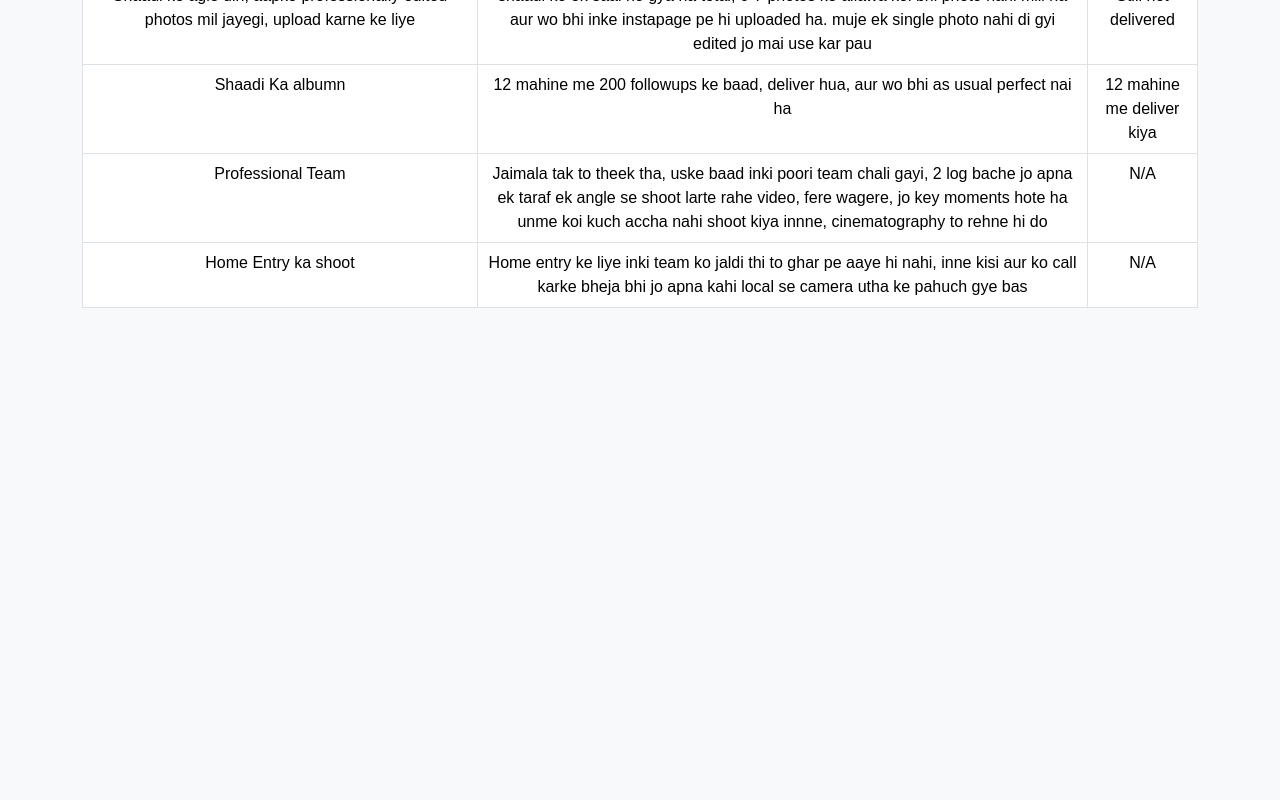
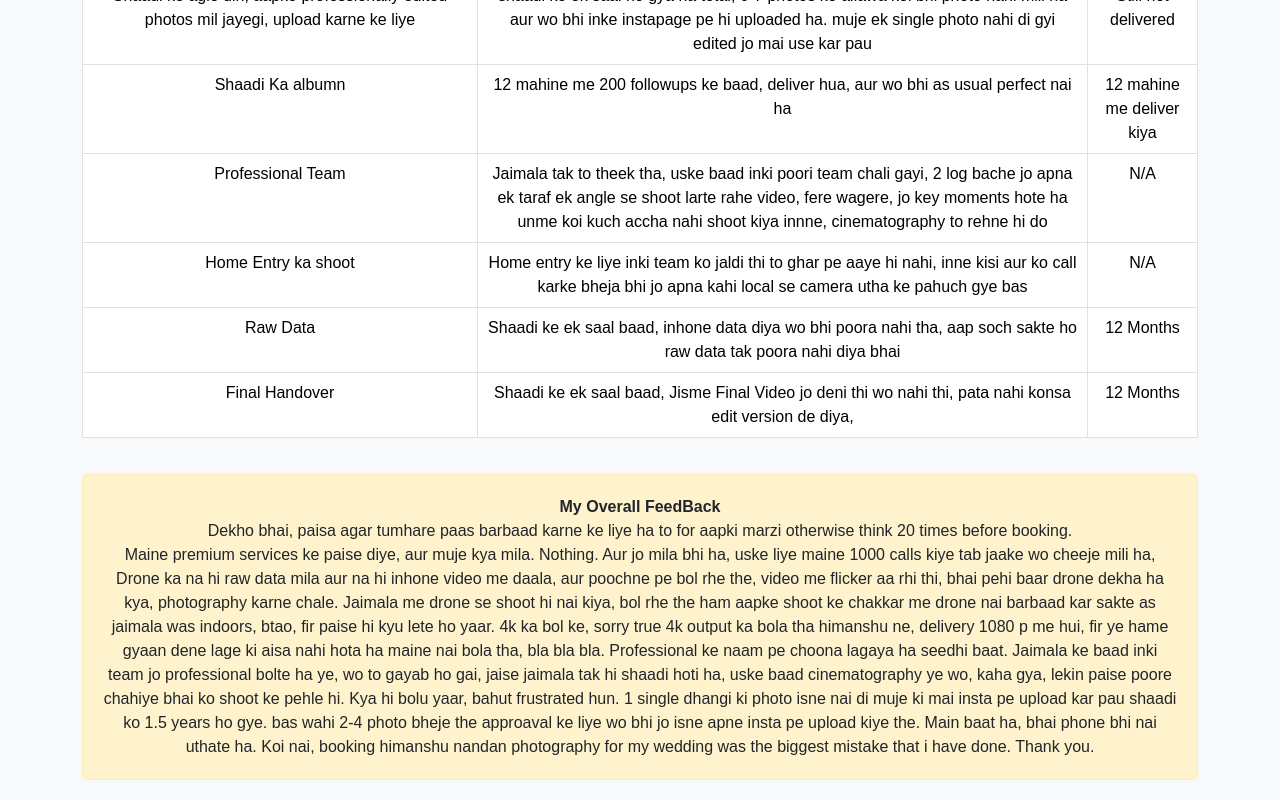
Before and after one commit to hackersdad/web, a plain HTML site: page index.html in a window 1280 px wide. Shown: the part 798-1598 px from the top of the page. Before the commit the page ends 1122 px from the top, so only its background shows below. Drawn offline with nearby package versions, Linux system fonts and the light colour scheme.

Commit message:
Update index.html

```diff
--- a/index.html
+++ b/index.html
@@ -59,7 +59,7 @@
 <body>
     <header>
         <h1>Domain for Sale</h1>
-        <p>This domain is available for purchase at <br><strong><strike>₹51,000</strike>₹25,000</strong></p>
+        <p>This domain is available for purchase at <br><strong><strike>₹51,000</strike> ₹25,000</strong></p>
         <p><a href="https://docs.google.com/forms/d/e/1FAIpQLScXK_vr4awDiPUVZ9hqnIRjk--CRVm5AxeXPae19lE0fBWPqw/viewform?usp=header">Contact To Purchase</a></p>
     </header>
 
@@ -119,11 +119,40 @@
                         <td>Home entry ke liye inki team ko jaldi thi to ghar pe aaye hi nahi, inne kisi aur ko call karke bheja bhi jo apna kahi local se camera utha ke pahuch gye bas</td>
                         <td>N/A</td>
                     </tr>
+                    </tr>
+                    <tr>
+                        <td>Raw Data</td>
+                        <td>Shaadi ke ek saal baad, inhone data diya wo bhi poora nahi tha, aap soch sakte ho raw data tak poora nahi diya bhai</td>
+                        <td>12 Months</td>
+                    </tr>
+                    <tr>
+                        <td>Final Handover</td>
+                        <td>Shaadi ke ek saal baad, Jisme Final Video jo deni thi wo nahi thi, pata nahi konsa edit version de diya, </td>
+                        <td>12 Months</td>
+                    </tr>
                 </tbody>
             </table>
         </div>
 
-
+        <section class="text-center general-message">
+            <p><strong>My Overall FeedBack</strong></p>
+            <p>Dekho bhai, paisa agar tumhare paas barbaad karne ke liye ha to for aapki marzi otherwise think 20 times before booking.
+                <br>
+                Maine premium services ke paise diye, aur muje kya mila. Nothing. Aur jo mila bhi ha, uske liye maine 1000 calls kiye tab jaake wo cheeje mili ha,
+                Drone ka na hi raw data mila aur na hi inhone video me daala, aur poochne pe bol rhe the, video  me flicker aa rhi thi, bhai pehi baar drone dekha ha kya, photography karne chale.
+                Jaimala me drone se shoot hi nai kiya, bol rhe the ham aapke shoot ke chakkar me drone nai barbaad kar sakte as jaimala was indoors, btao, fir paise hi kyu lete ho yaar.
+                4k ka bol ke, sorry true 4k output ka bola tha himanshu ne, delivery 1080 p me hui, fir ye hame gyaan dene lage ki aisa nahi hota ha maine nai bola tha, bla bla bla.
+                Professional ke naam pe choona lagaya ha seedhi baat.
+                Jaimala ke baad inki team jo professional bolte ha ye, wo to gayab ho gai, jaise jaimala tak hi shaadi hoti ha, uske baad cinematography ye wo, kaha gya,
+                lekin paise poore chahiye bhai ko shoot ke pehle hi.
+                Kya hi bolu yaar, bahut frustrated hun.
+                1 single dhangi ki photo isne nai di muje ki mai insta pe upload kar pau shaadi ko 1.5 years ho gye.
+                bas wahi 2-4 photo bheje the approaval ke liye wo bhi jo isne apne insta pe upload kiye the.
+                Main baat ha, bhai phone bhi nai uthate ha.
+                Koi nai, booking himanshu nandan photography for my wedding was the biggest mistake that i have done.
+                Thank you.
+            </p>
+        </section>
 
     </div>
 
```
